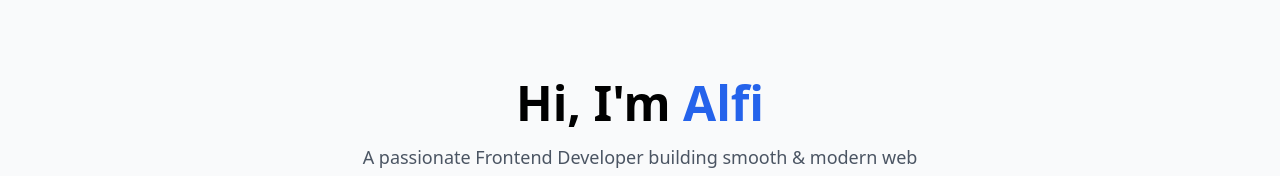
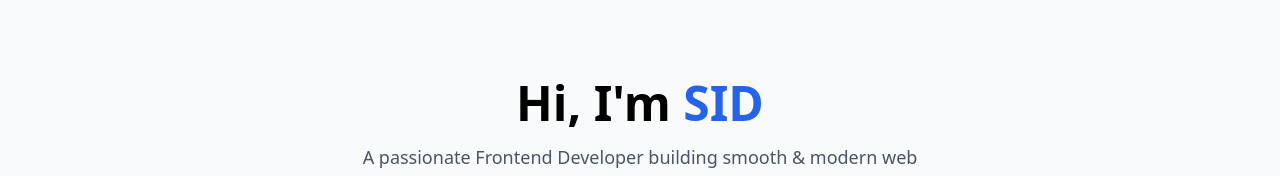
Before and after one commit to sddunham0-wq/my-portofolio, a React (Vite) app: page / in a window 1280 px wide. Shown: the part 153-329 px from the top of the page. Built offline with nearby package versions, Linux system fonts and the light colour scheme.

Commit message:
Update hero section

```diff
--- a/src/components/Hero.jsx
+++ b/src/components/Hero.jsx
@@ -13,7 +13,7 @@ export default function Hero() {
         animate={{ opacity: 1, y: 0 }}
         transition={{ duration: 1 }}
       >
-        Hi, I'm <span className="text-blue-600">Alfi</span>
+        Hi, I'm <span className="text-blue-600">SID</span>
       </motion.h1>
       <motion.p
         className="text-lg text-gray-600 max-w-xl"
```
